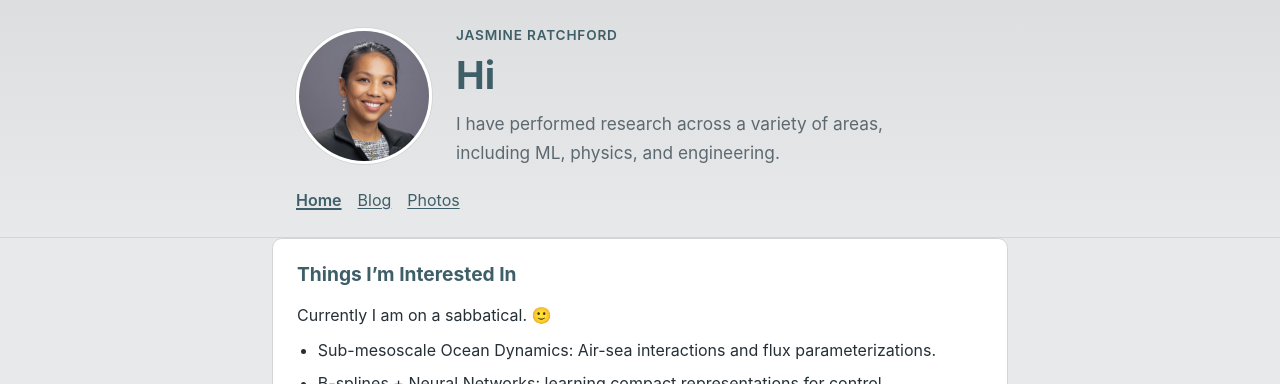
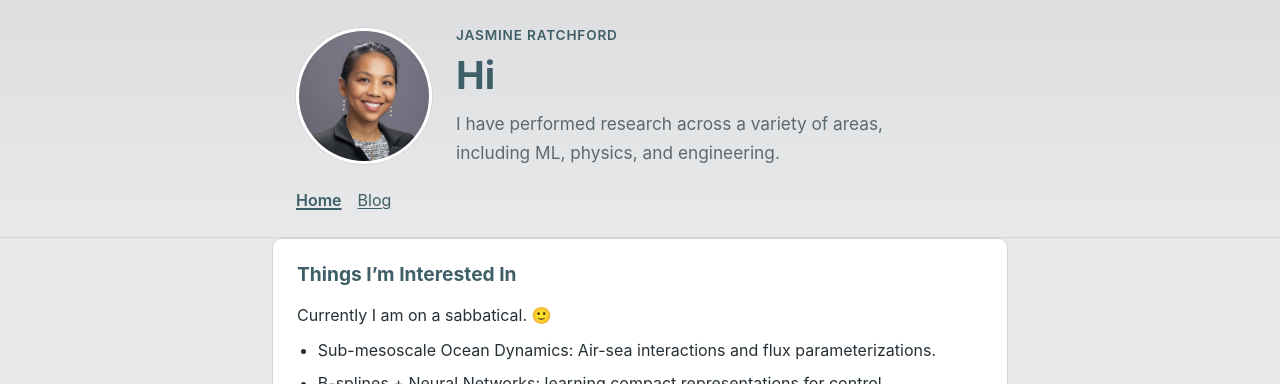
Before and after one commit to jratchfo/jratchfo.github.io, a Jekyll site: the page built from index.md, in a window 1280 px wide. Shown: the top 384 px of the page. Built offline with Jekyll 4.4.1, drawn with Linux system fonts in a browser that asks for light colours.

Commit message:
Remove 'Photos' link from site navigation
Removed the 'Photos' link from the navigation menu.

```diff
--- a/_layouts/default.html
+++ b/_layouts/default.html
@@ -27,8 +27,7 @@
         <nav class="site-nav" aria-label="Primary navigation">
           <a href="{{ '/' | relative_url }}"{% if page.url == '/' %} aria-current="page"{% endif %}>Home</a>
           <a href="{{ '/blog/' | relative_url }}"{% if page.url == '/blog/' %} aria-current="page"{% endif %}>Blog</a>
-          <a href="{{ '/photos/' | relative_url }}"{% if page.url == '/photos/' %} aria-current="page"{% endif %}>Photos</a>
-        </nav>
+         </nav>
       </div>
     </header>
 
```
